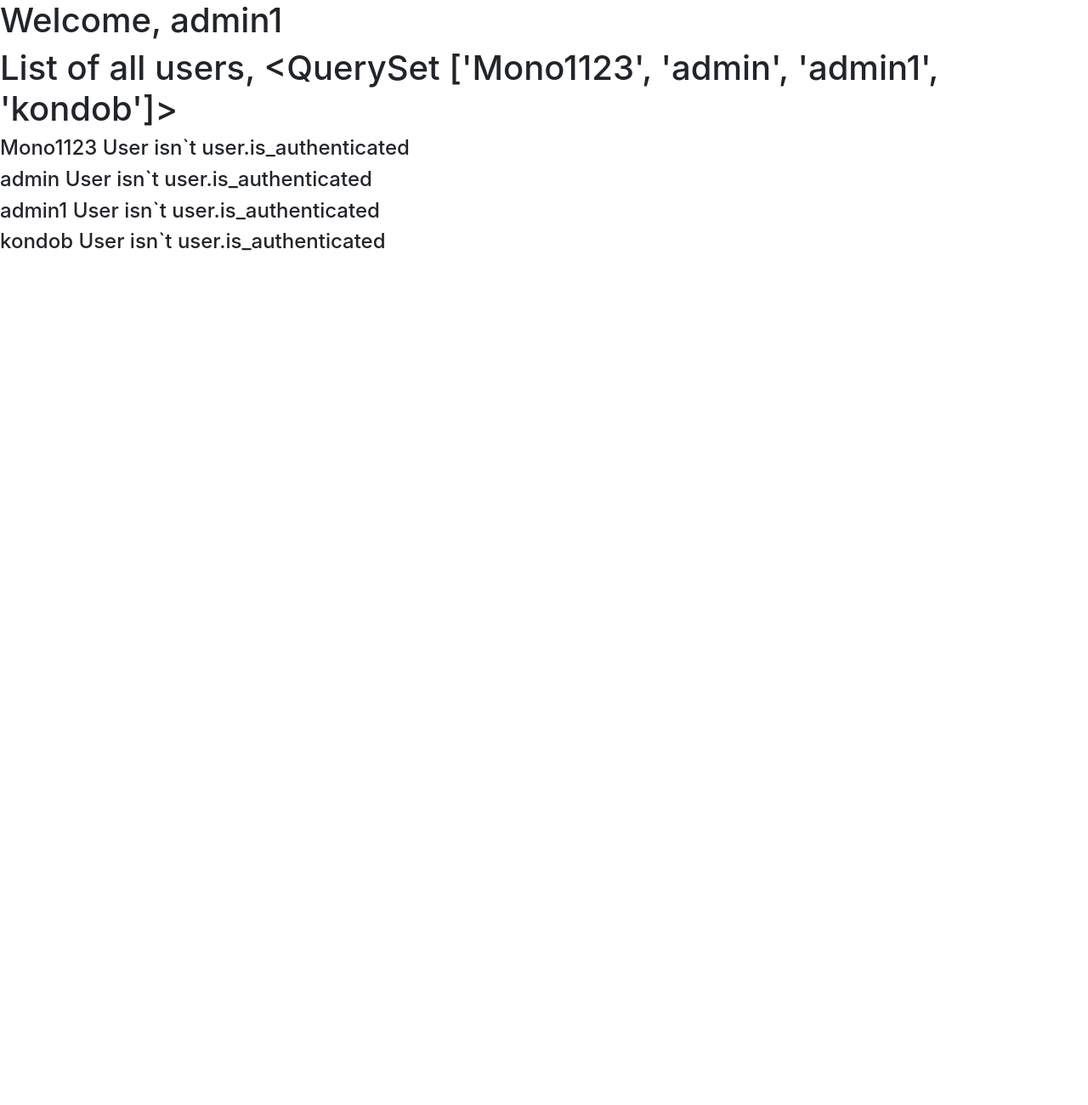
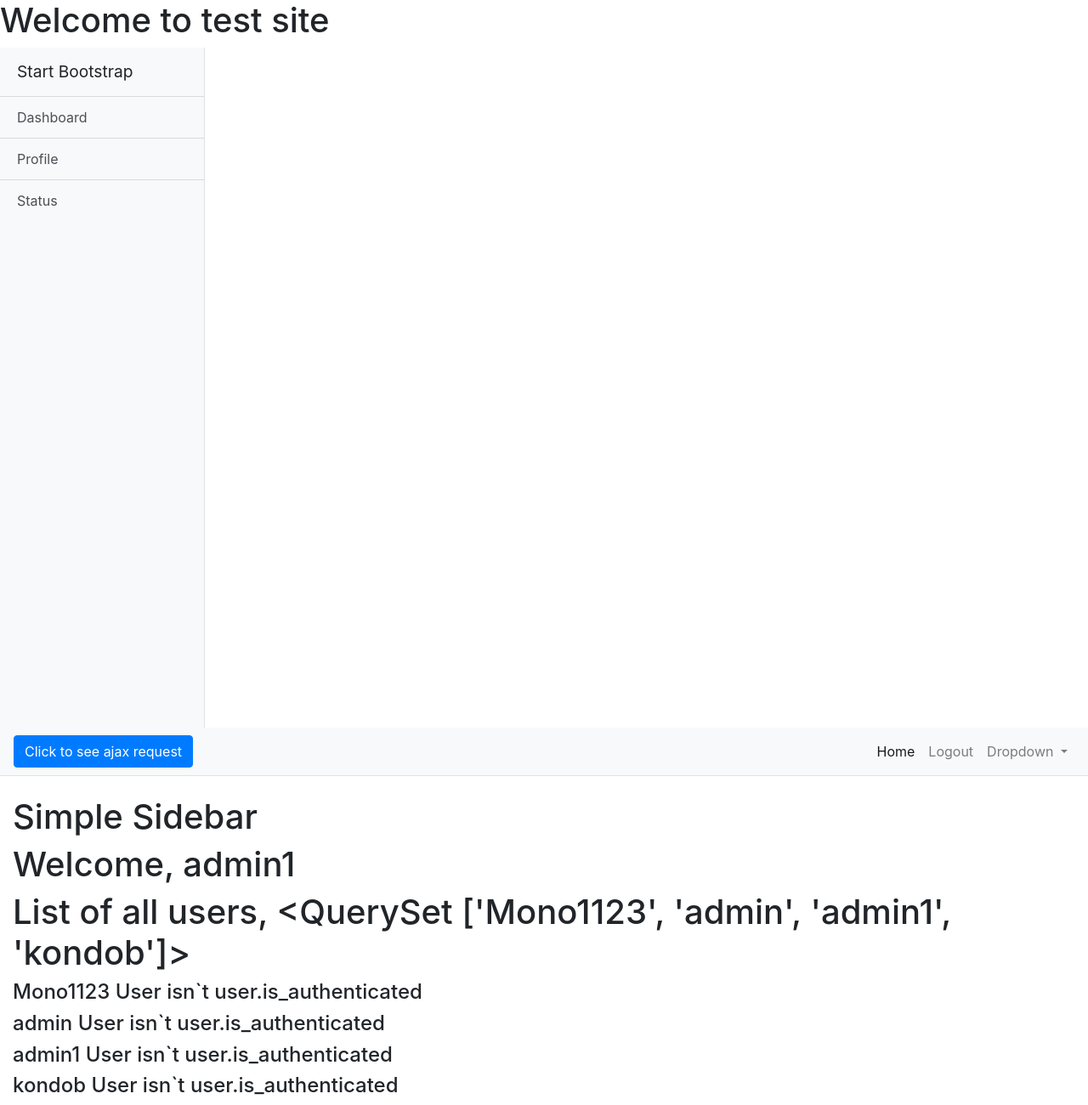
Before and after one commit to KonDob/test_site, a Django app: page /dashboards/ in a window 1280 px wide. Shown: the whole page at 85% size. Before the commit the page ends 295 px from the top, so only its background shows below. Run offline with Django 3.2, Linux system fonts and the light colour scheme; a user stored in the database is signed in; data comes from the database, SQL or seed files in the repository; both versions use the stored data as it was after the commit; parts of the project's set-up code (start-up, migrations or seed data) failed here and were passed over; some libraries are stand-ins or nearby versions.

Commit message:
continue from home

```diff
--- a/test_site/accounts/templates/account.html
+++ b/test_site/accounts/templates/account.html
@@ -1,6 +1,6 @@
 <!DOCTYPE html>
 <html>
-
+{% extends 'base.html' %}
 {% load static %}
 
 <head>
--- a/test_site/accounts/templates/base.html
+++ b/test_site/accounts/templates/base.html
@@ -1,8 +1,18 @@
+<!DOCTYPE html>
 <html>
 {% load static %}
 
   <head>
     <meta charset="utf-8">
+    <meta charset="utf-8">
+    <meta name="viewport" content="width=device-width, initial-scale=1, shrink-to-fit=no">
+    <meta name="description" content="">
+    <meta name="author" content="">
+    <title>Welcome to Test Site</title>
+    <!-- Bootstrap core CSS -->
+    <link href= " {% static  'vendor/bootstrap/css/bootstrap.min.css' %}" rel="stylesheet">
+    <!-- Custom styles for this template -->
+    <link href="{% static 'css/simple-sidebar.css' %}" rel="stylesheet">
     <title>{% block title %}Microfocus{% endblock %}</title>
     {% block stylesheet %}{% endblock %}
   </head>
@@ -10,9 +20,55 @@
     <header>
       <h1>Welcome to test site</h1>
     </header>
+          <div class="d-flex" id="wrapper">      <!-- Sidebar -->
+            <div class="bg-light border-right" id="sidebar-wrapper">
+                <div class="sidebar-heading">Start Bootstrap </div>
+                <div class="list-group list-group-flush">
+                <a href="{% url 'dashboard' %}" class="list-group-item list-group-item-action bg-light">Dashboard</a>
+                <a href="{% url 'personal_account' %}" class="list-group-item list-group-item-action bg-light">Profile</a>
+                <a href="{% url 'status_info' %}" class="list-group-item list-group-item-action bg-light">Status</a>
+                </div>
+            </div>
+          </div>
     <main>
-      {% block content %}
-      {% endblock %}
+        <div id="page-content-wrapper">
+                <nav class="navbar navbar-expand-lg navbar-light bg-light border-bottom">
+                <button class="btn btn-primary" id="menu-toggle">Click to see ajax request</button>
+
+                <button class="navbar-toggler" type="button" data-toggle="collapse" data-target="#navbarSupportedContent" aria-controls="navbarSupportedContent" aria-expanded="false" aria-label="Toggle navigation">
+                    <span class="navbar-toggler-icon"></span>
+                </button>
+
+                <div class="collapse navbar-collapse" id="navbarSupportedContent">
+                    <ul class="navbar-nav ml-auto mt-2 mt-lg-0">
+                    <li class="nav-item active">
+                        <a class="nav-link" href="#">Home <span class="sr-only">(current)</span></a>
+                    </li>
+                    <li class="nav-item">
+                        <a class="nav-link" href="{% url 'logout' %}">Logout</a>
+
+                    </li>
+                    <li class="nav-item dropdown">
+                        <a class="nav-link dropdown-toggle" href="#" id="navbarDropdown" role="button" data-toggle="dropdown" aria-haspopup="true" aria-expanded="false">
+                        Dropdown
+                        </a>
+                        <div class="dropdown-menu dropdown-menu-right" aria-labelledby="navbarDropdown">
+                        <a class="dropdown-item" href="#">Action</a>
+                        <a class="dropdown-item" href="#">Another action</a>
+                        <div class="dropdown-divider"></div>
+                        <a class="dropdown-item" href="#">Something else here</a>
+                        </div>
+                    </li>
+                    </ul>
+                </div>
+                </nav>
+
+                <div class="container-fluid">
+                <h1 class="mt-4">Simple Sidebar</h1>
+                {% block content %}
+                {% endblock %}
+                </div>
+            </div>
     </main>
   <script src= "{% static 'vendor/jquery/jquery.min.js' %}"></script>
   <script src= "{% static 'vendor/bootstrap/js/bootstrap.bundle.min.js' %}"></script>
--- a/test_site/accounts/templates/dashboard.html
+++ b/test_site/accounts/templates/dashboard.html
@@ -1,4 +1,4 @@
-{% extends 'index.html' %}
+{% extends 'base.html' %}
 {% block content %}
     <h1>Welcome, {{user.username}}</h1>
     <h1>List of all users, {{users}}</h1>
--- a/test_site/accounts/templates/index.html
+++ b/test_site/accounts/templates/index.html
@@ -16,6 +16,7 @@
 
         <!-- Custom styles for this template -->
         <link href="{% static 'css/simple-sidebar.css' %}" rel="stylesheet">
+
     </head>
     <body>
 
@@ -26,9 +27,9 @@
             <div class="bg-light border-right" id="sidebar-wrapper">
                 <div class="sidebar-heading">Start Bootstrap </div>
                 <div class="list-group list-group-flush">
-                <a href="dashboards" class="list-group-item list-group-item-action bg-light">Dashboard</a>
-                <a href="account" class="list-group-item list-group-item-action bg-light">Profile</a>
-                <a href="status_info" class="list-group-item list-group-item-action bg-light">Status</a>
+                <a href="{% url 'dashboard' %}" class="list-group-item list-group-item-action bg-light">Dashboard</a>
+                <a href="{% url 'personal_account' %}" class="list-group-item list-group-item-action bg-light">Profile</a>
+                <a href="{% url 'status_info' %}" class="list-group-item list-group-item-action bg-light">Status</a>
                 </div>
             </div>
             <!-- /#sidebar-wrapper -->
@@ -74,18 +75,6 @@
             </div>
             </div>
 
-            <!-- /#page-content-wrapper -->
-            <!-- /#wrapper -->
-
-            <!-- Menu Toggle Script -->
-<!--            <script>-->
-<!--                $("#menu-toggle").click(function(e) {-->
-<!--                e.preventDefault();-->
-<!--                $("#wrapper").toggleClass("toggled");-->
-<!--                });-->
-
-<!--            </script>-->
-
         {% else %}
                 <p>Please login or register</p>
                 <a href="{% url 'login_url'%}">Login</a>
--- a/test_site/accounts/templates/status_info.html
+++ b/test_site/accounts/templates/status_info.html
@@ -1,4 +1,4 @@
-{% extends 'index.html' %}
+{% extends 'base.html' %}
 {% block content %}
 </body>
     <div class="d-flex" id="wrapper">      <!-- Sidebar -->
```
Also changed, not shown: test_site/db.sqlite3.
